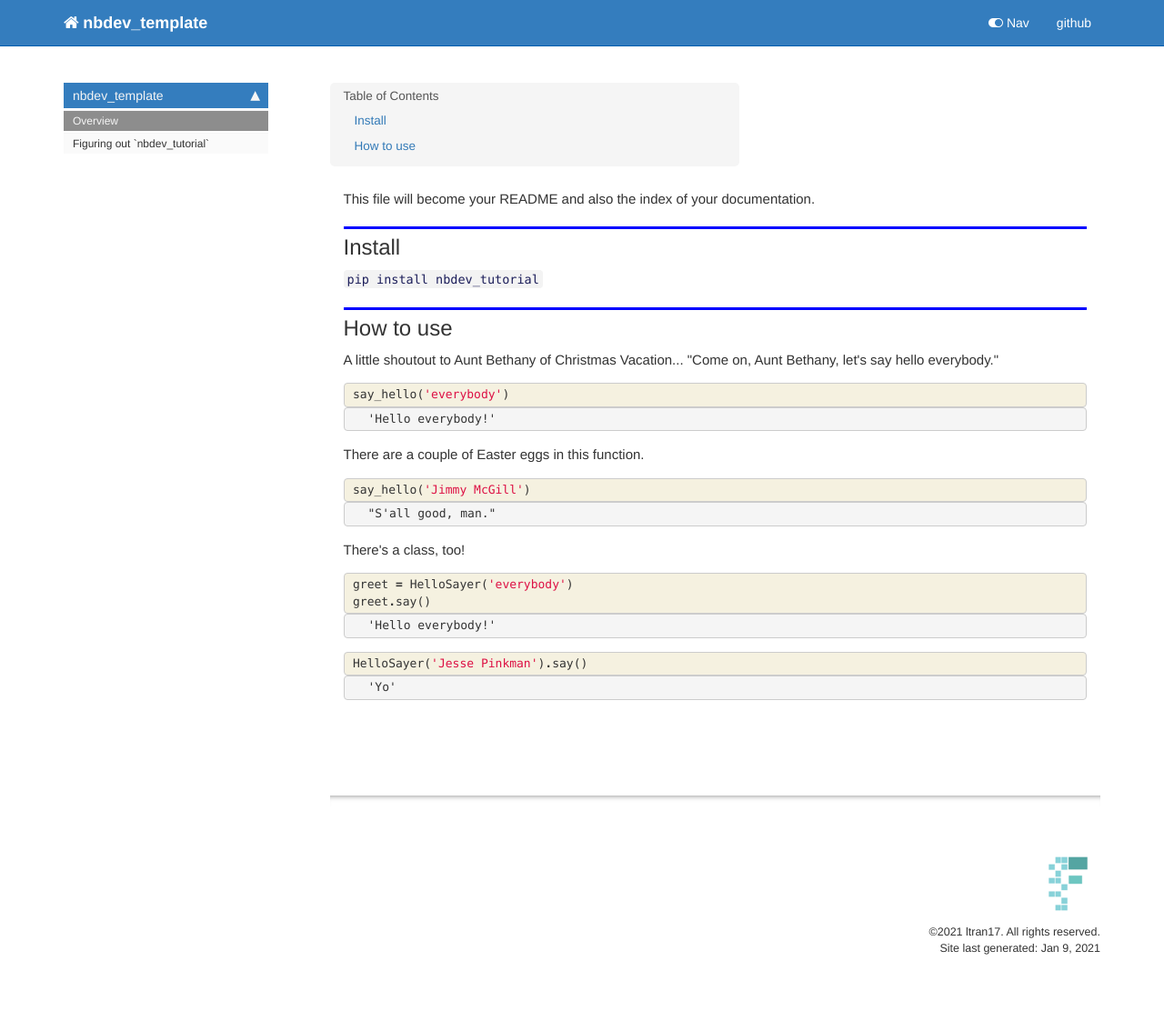
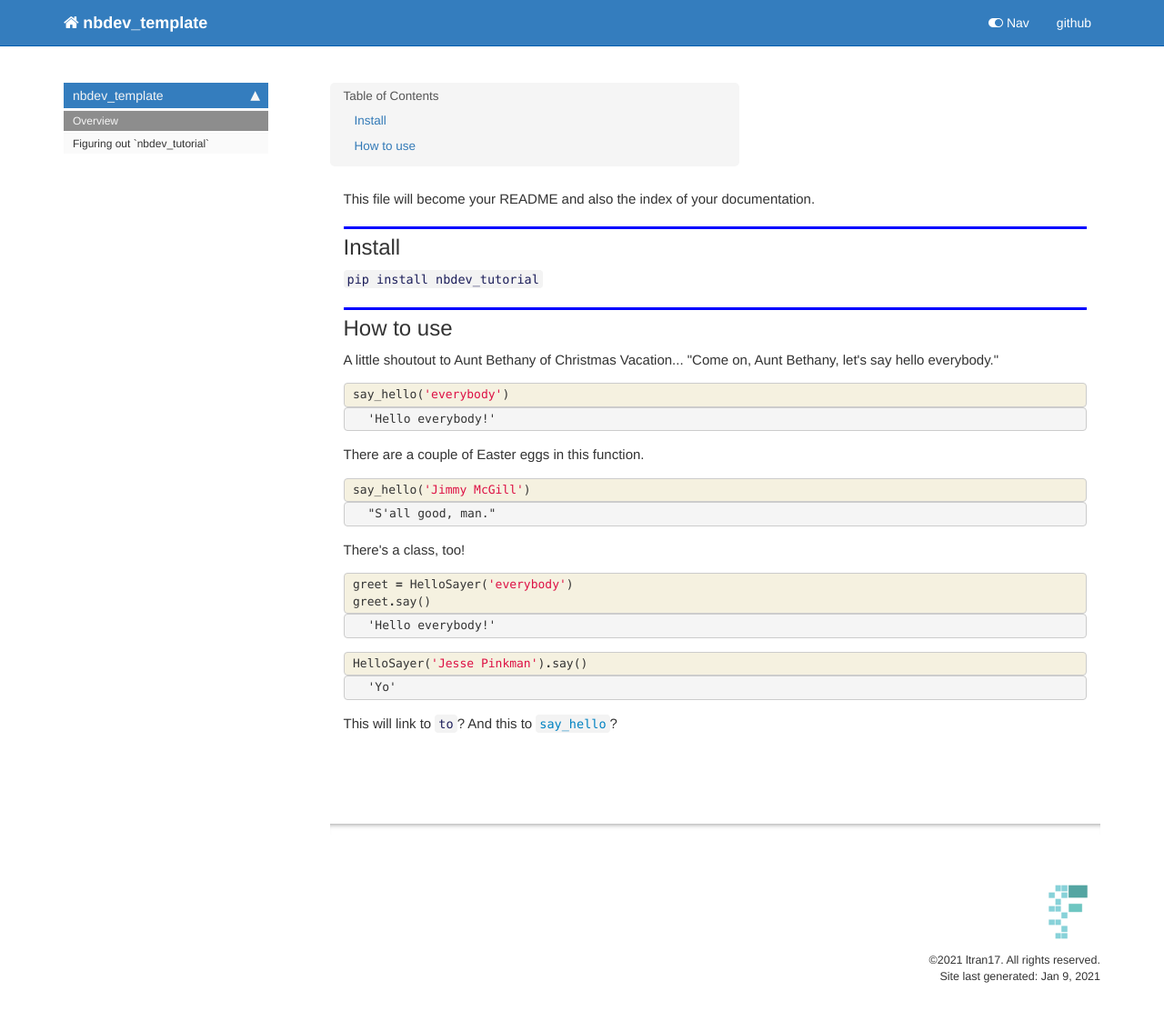
Before and after one commit to ltran17/nbdev_tutorial, a Jekyll site: the page built from docs/index.html, in a window 1280 px wide. Shown: the whole page at 91% size. Built offline with Jekyll 4.4.1, drawn with Linux system fonts in a browser that asks for light colours; nearby versions of some CDN libraries; comment, search, counter and statistics services are not loaded; before the commit the page ends 1103 px from its top, so only the background shows below that.

Commit message:
self-documenting?

```diff
--- a/docs/index.html
+++ b/docs/index.html
@@ -209,4 +209,11 @@ nb_path: "index.ipynb"
 </div>
     {% endraw %}
 
+<div class="cell border-box-sizing text_cell rendered"><div class="inner_cell">
+<div class="text_cell_render border-box-sizing rendered_html">
+<p>This will link to <code>to</code>? And this to <a href="/nbdev_template/core.html#say_hello"><code>say_hello</code></a>?</p>
+
 </div>
+</div>
+</div>
+</div>
```
Also changed, not shown: README.md, 1 other file.
